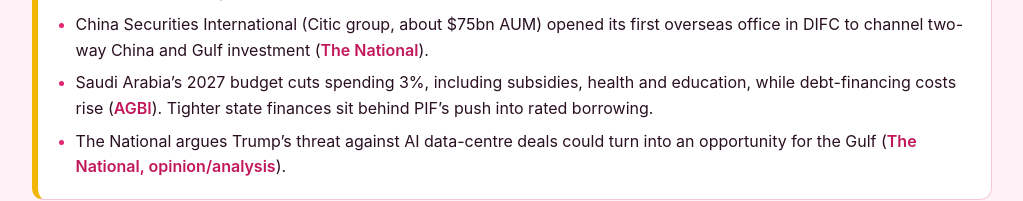
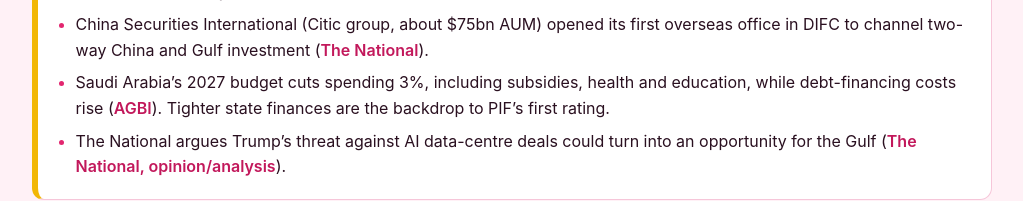
Before and after one commit to oskarwkarlsson/allocator-brief, a plain HTML site: page briefs/2026-11-26.html in a window 1280 px wide. Shown: the part 1536-1737 px from the top of the page, without its empty margins (128-1151 px from the left). Drawn offline with Linux system fonts and the light colour scheme.

Commit message:
Allocator Brief 2026-11-26: wording

```diff
--- a/briefs/2026-11-26.html
+++ b/briefs/2026-11-26.html
@@ -21,7 +21,7 @@
 <section class="area gulf"><h2><span class="chip">Gulf</span>Gulf capital &amp; Abu Dhabi</h2><p class="def">ADIA, Mubadala, ADQ/L'IMAD, PIF, QIA and peers, plus managers setting up in ADGM and DIFC.</p><ul>
 <li>CIBC plans a permanent capital markets office in ADGM, subject to approvals, explicitly to deepen ties with sovereign wealth funds, family offices and institutions across the GCC (<a href="https://www.adgm.com/media/announcements/cibc-plans-middle-east-expansion-with-new-capital-markets-presence-in-abu-dhabi">ADGM / CIBC, 24 Nov</a>).</li>
 <li>China Securities International (Citic group, about $75bn AUM) opened its first overseas office in DIFC to channel two-way China and Gulf investment (<a href="https://www.thenationalnews.com/business/banking/2026/11/25/china-securities-opens-first-overseas-office-in-dubai-to-boost-middle-east-ties/">The National</a>).</li>
-<li>Saudi Arabia&rsquo;s 2027 budget cuts spending 3%, including subsidies, health and education, while debt-financing costs rise (<a href="https://www.agbi.com/finance/2026/11/saudi-arabia-cuts-spending-but-debt-costs-climb/">AGBI</a>). Tighter state finances sit behind PIF&rsquo;s push into rated borrowing.</li>
+<li>Saudi Arabia&rsquo;s 2027 budget cuts spending 3%, including subsidies, health and education, while debt-financing costs rise (<a href="https://www.agbi.com/finance/2026/11/saudi-arabia-cuts-spending-but-debt-costs-climb/">AGBI</a>). Tighter state finances are the backdrop to PIF&rsquo;s first rating.</li>
 <li>The National argues Trump&rsquo;s threat against AI data-centre deals could turn into an opportunity for the Gulf (<a href="https://www.thenationalnews.com/future/technology/2026/11/26/trumps-threat-on-ai-data-centres-could-be-an-opportunity-for-the-gulf/">The National, opinion/analysis</a>).</li></ul></section>
 <section class="area perf"><h2><span class="chip">Perf</span>Performance &amp; flows</h2><p class="def">Index and peer returns, notable fund numbers, redemptions and prime-book positioning.</p><ul>
 <li>Goldman&rsquo;s Vincent Lin: clients cut exposure five weeks running, then piled into shorts, with ETF shorts up about 19 points in a week, the third-largest jump in a decade; fundamental long/short went from about +17% at midyear to about +7% (<a href="https://investinglive.com/stocks/goldman-says-hedge-funds-pile-into-shorts-with-etf-shorts-posting-a-19-point-weekly-jump/">investingLive</a>, <a href="https://www.youtube.com/watch?v=6cQTJ1WApRU">Goldman Sachs video</a>).</li>
```
